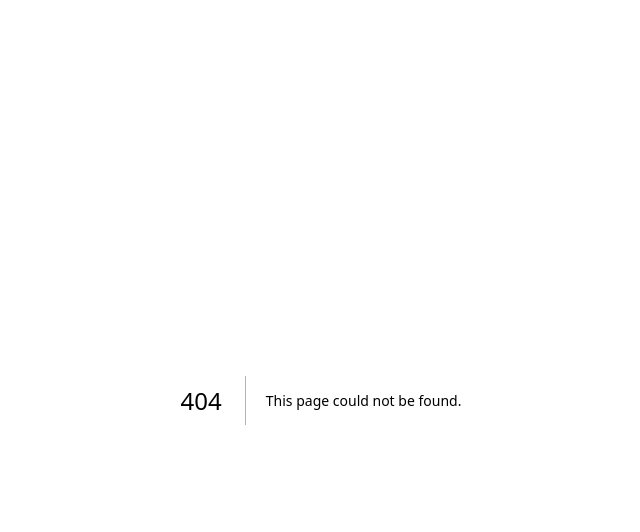
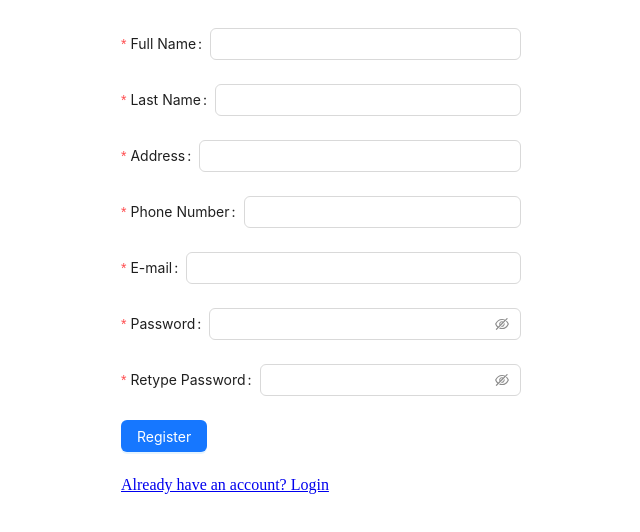
Before and after one commit to Onetera-Technologies-Inc/Onetera_March_Demo, a Next.js app in the folder frontend/: page /signup in a window 1280 px wide. Before the commit this address had no page. Shown: the top 532 px of the page, without its empty margins (319-959 px from the left). Built offline with nearby package versions, Linux system fonts and the light colour scheme.

Commit message:
UI of login and signup page completed

```diff
--- /dev/null
+++ b/frontend/pages/signup/index.tsx
@@ -0,0 +1,120 @@
+import { Form, Input, Button } from 'antd';
+import Link from 'next/link';
+
+const SignupPage = () => {
+  const [form] = Form.useForm();
+
+  const onFinish = (values: any) => {
+    console.log('Received values of form: ', values);
+  };
+
+  const onPasswordChange = () => {
+    form.validateFields(['retypePassword']);
+  };
+
+  return (
+    <div style={{ maxWidth: '400px', margin: '0 auto', padding: '20px' }}>
+      <Form
+        form={form}
+        name="register"
+        onFinish={onFinish}
+        scrollToFirstError
+      >
+        <Form.Item
+          name="fullName"
+          label="Full Name"
+          rules={[{ required: true, message: 'Please input your full name!' }]}
+        >
+          <Input />
+        </Form.Item>
+
+        <Form.Item
+          name="lastName"
+          label="Last Name"
+          rules={[{ required: true, message: 'Please input your last name!' }]}
+        >
+          <Input />
+        </Form.Item>
+
+        <Form.Item
+          name="address"
+          label="Address"
+          rules={[{ required: true, message: 'Please input your address!' }]}
+        >
+          <Input />
+        </Form.Item>
+
+        <Form.Item
+          name="phoneNumber"
+          label="Phone Number"
+          rules={[{ required: true, message: 'Please input your phone number!' }]}
+        >
+          <Input style={{ width: '100%' }} />
+        </Form.Item>
+
+        <Form.Item
+          name="email"
+          label="E-mail"
+          rules={[
+            {
+              type: 'email',
+              message: 'The input is not valid E-mail!',
+            },
+            {
+              required: true,
+              message: 'Please input your E-mail!',
+            },
+          ]}
+        >
+          <Input />
+        </Form.Item>
+
+        <Form.Item
+          name="password"
+          label="Password"
+          rules={[
+            {
+              required: true,
+              message: 'Please input your password!',
+            },
+          ]}
+          hasFeedback
+        >
+          <Input.Password />
+        </Form.Item>
+
+        <Form.Item
+          name="retypePassword"
+          label="Retype Password"
+          dependencies={['password']}
+          hasFeedback
+          rules={[
+            {
+              required: true,
+              message: 'Please confirm your password!',
+            },
+            ({ getFieldValue }) => ({
+              validator(_, value) {
+                if (!value || getFieldValue('password') === value) {
+                  return Promise.resolve();
+                }
+                return Promise.reject(new Error('The two passwords that you entered do not match!'));
+              },
+            }),
+          ]}
+        >
+          <Input.Password onChange={onPasswordChange} />
+        </Form.Item>
+
+        <Form.Item>
+          <Button type="primary" htmlType="submit">
+            Register
+          </Button>
+        </Form.Item>
+      </Form>
+      <Link href="/login">Already have an account? Login</Link>
+    </div>
+  );
+};
+
+export default SignupPage;
```
Also changed, not shown: frontend/pages/login/index.tsx (added, +53 -0 lines).
